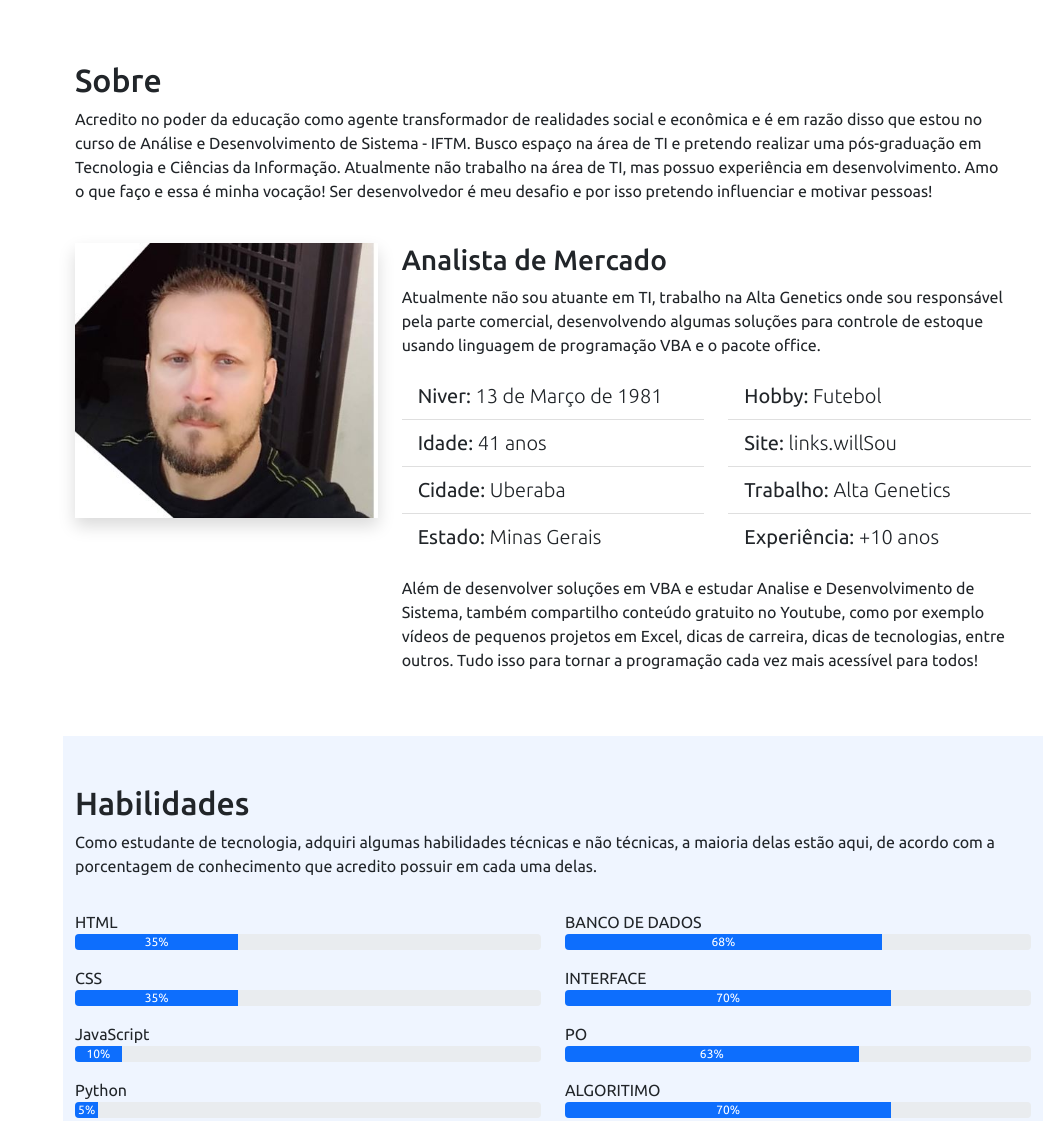
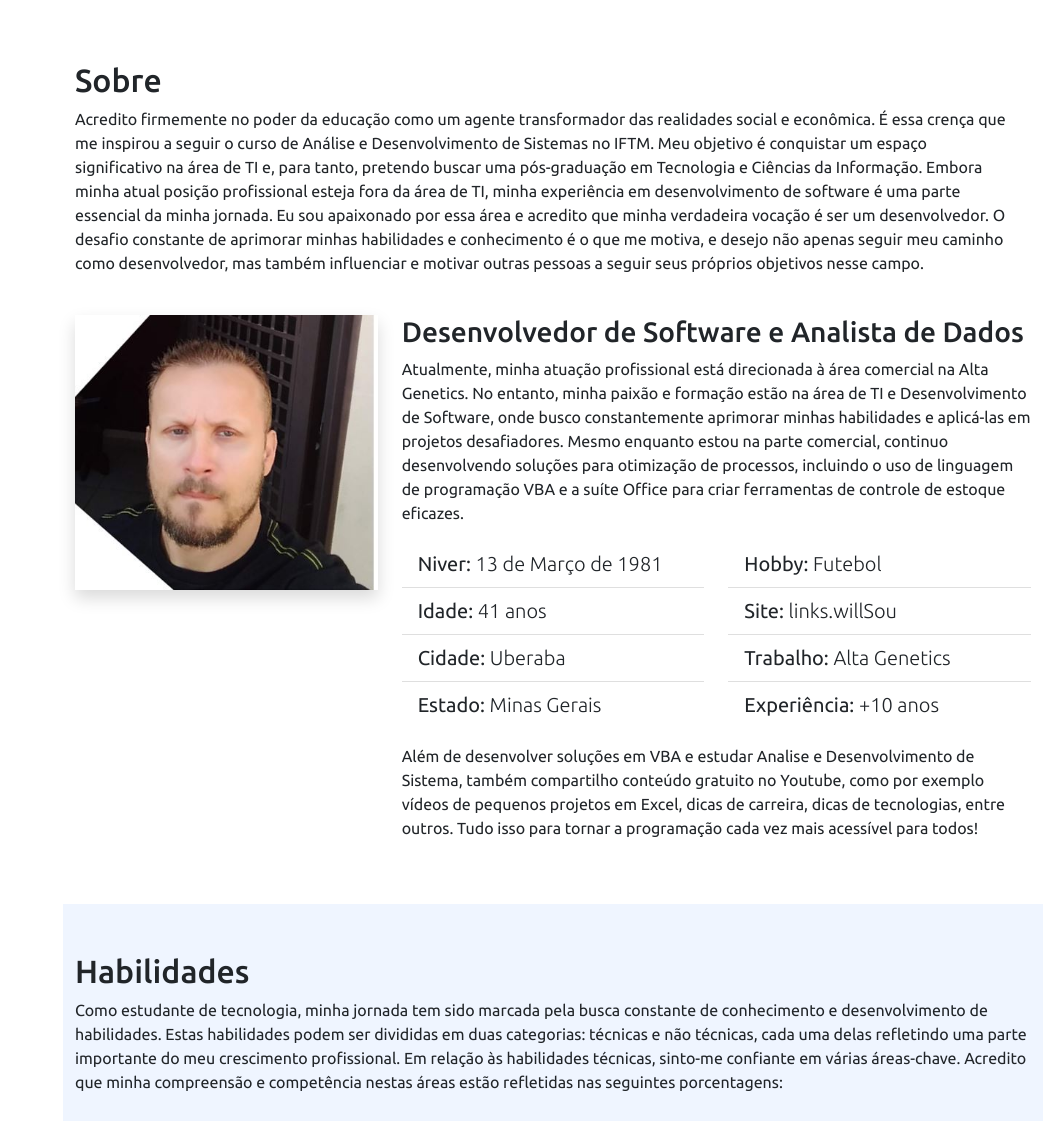
Before and after one commit to WILLOSU/PortifolioA, a plain HTML site: page index.html in a window 1280 px wide. Shown: the part 803-1924 px from the top of the page, without its empty margins (237-1280 px from the left). Drawn offline with nearby package versions, Linux system fonts and the light colour scheme.

Commit message:
Update index.html

```diff
--- a/index.html
+++ b/index.html
@@ -86,11 +86,9 @@
             <div class="row w-100">
                 <div class="col-md-12" data-anime="down">
                     <h2 class='pt-3'>Sobre</h2>
-                    <p>Acredito no poder da educação como agente transformador de realidades social e econômica
-                       e é em razão disso que estou no curso de Análise e Desenvolvimento de Sistema - IFTM.
-                       Busco espaço na área de TI e pretendo realizar uma pós-graduação em Tecnologia e Ciências da Informação.
-                       Atualmente não trabalho na área de TI, mas possuo experiência em desenvolvimento. Amo o que faço e essa é minha vocação!
-                       Ser desenvolvedor é meu desafio e por isso pretendo influenciar e motivar pessoas!</p>
+                    <p>Acredito firmemente no poder da educação como um agente transformador das realidades social e econômica. É essa crença que me inspirou a seguir o curso de Análise e Desenvolvimento de Sistemas no IFTM. Meu objetivo é conquistar um espaço significativo na área de TI e, para tanto, pretendo buscar uma pós-graduação em Tecnologia e Ciências da Informação.
+
+Embora minha atual posição profissional esteja fora da área de TI, minha experiência em desenvolvimento de software é uma parte essencial da minha jornada. Eu sou apaixonado por essa área e acredito que minha verdadeira vocação é ser um desenvolvedor. O desafio constante de aprimorar minhas habilidades e conhecimento é o que me motiva, e desejo não apenas seguir meu caminho como desenvolvedor, mas também influenciar e motivar outras pessoas a seguir seus próprios objetivos nesse campo.</p>
                 </div>
             </div>
 
@@ -99,9 +97,12 @@
                     <img class="img-fluid shadow" src="img/perfil.jpg" alt="Foto do William" data-anime="left">
                 </div>
                 <div class="col-md-8" data-anime="right">
-                    <h3>Analista de Mercado</h3>
-                    <p>Atualmente não sou atuante em TI, trabalho na Alta Genetics onde sou responsável pela parte comercial,
-                       desenvolvendo algumas soluções para controle de estoque usando linguagem de programação VBA e o pacote office.</p>
+                    <h3>Desenvolvedor de Software e Analista de Dados</h3>
+                    <p>Atualmente, minha atuação profissional está direcionada à área comercial na Alta Genetics.
+                        No entanto, minha paixão e formação estão na área de TI e Desenvolvimento de Software,
+                        onde busco constantemente aprimorar minhas habilidades e aplicá-las em projetos desafiadores.
+                        Mesmo enquanto estou na parte comercial, continuo desenvolvendo soluções para otimização de processos,
+                        incluindo o uso de linguagem de programação VBA e a suíte Office para criar ferramentas de controle de estoque eficazes.</p>
 
                     <div class="row mt-3 mb-3">
                         <div class="col-md-6">
@@ -148,8 +149,9 @@
 
             <div class="container pb-5">
                 <h2 class='pt-5'>Habilidades</h2>
-                <p>Como estudante de tecnologia, adquiri algumas habilidades técnicas e não técnicas, a maioria delas estão aqui,
-                   de acordo com a porcentagem de conhecimento que acredito possuir em cada uma delas.</p>
+                <p>Como estudante de tecnologia, minha jornada tem sido marcada pela busca constante de conhecimento e desenvolvimento de habilidades. Estas habilidades podem ser divididas em duas categorias: técnicas e não técnicas, cada uma delas refletindo uma parte importante do meu crescimento profissional.
+
+Em relação às habilidades técnicas, sinto-me confiante em várias áreas-chave. Acredito que minha compreensão e competência nestas áreas estão refletidas nas seguintes porcentagens:</p>
 
                 <div class="row">
                     <div class="col-md-6">
@@ -285,7 +287,7 @@
                         <h3 class="cv-title">Educação</h3>
 
                         <div class='cv-item' data-anime="up">
-                            <h4>Esp. Analista de Mercado.</h4>
+                            <h4>Análise e Desenvolvimento de Sistemas.</h4>
                             <h5>2020 - 2022</h5>
                             <p><em>IFTM - Uberaba</em></p>
                             <p>Cursando Analise e Desenvolvimento de Sistema.
```
